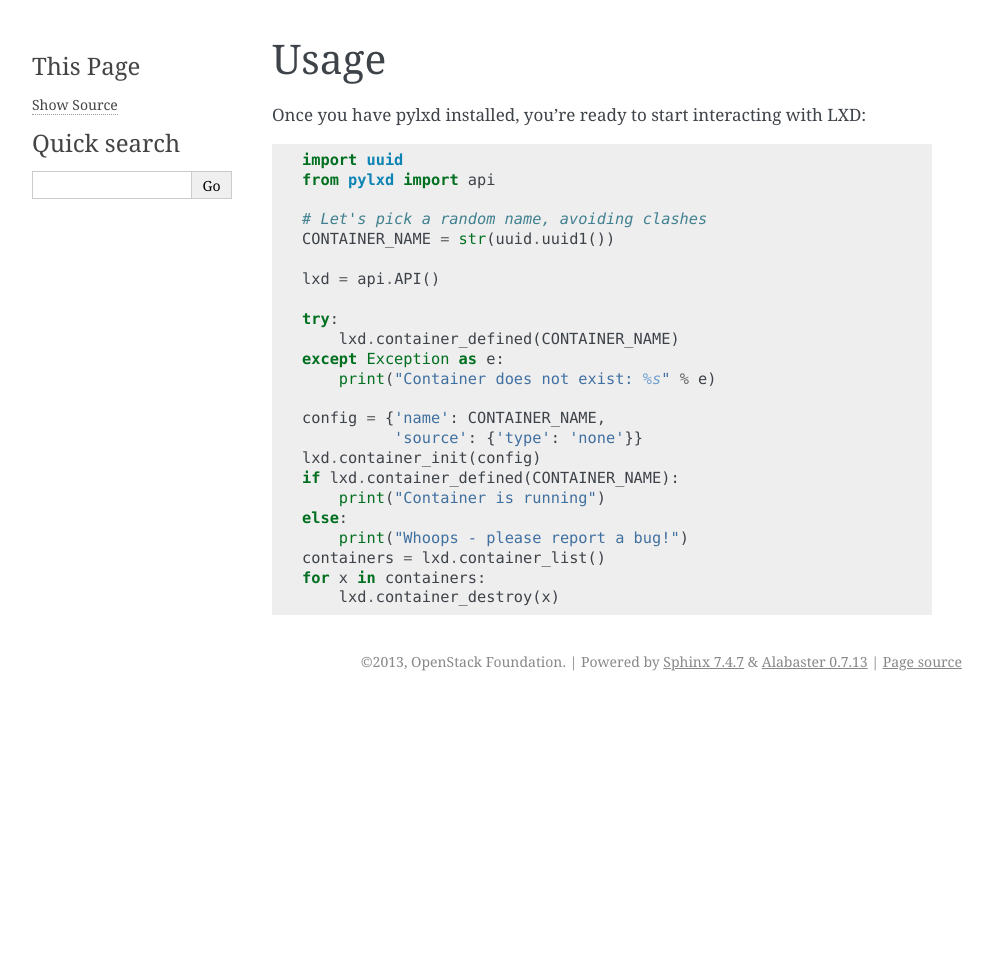
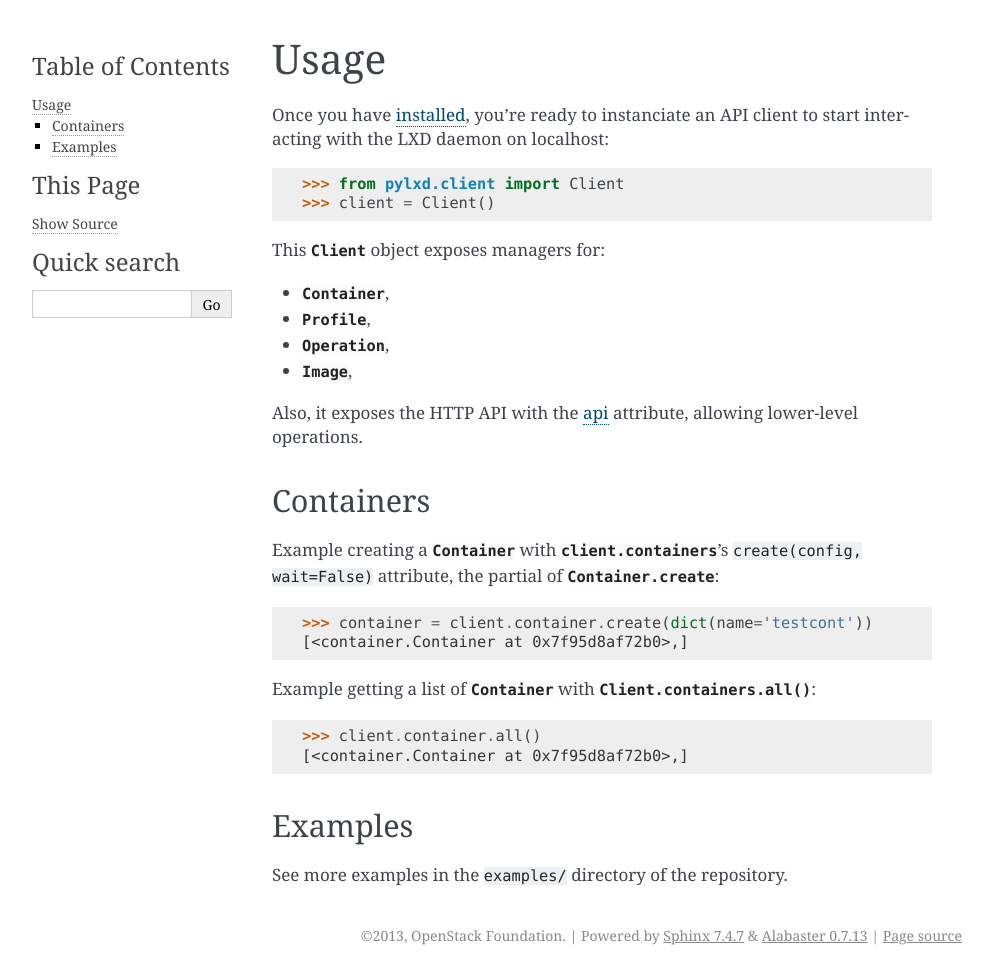
Before and after one commit to canonical/pylxd, a Sphinx documentation site: the page built from doc/source/usage.rst, in a window 1280 px wide. Shown: the whole page, without its empty margins (148-1141 px from the left). Built offline with Sphinx 7.4.7, drawn with Linux system fonts in a browser that asks for light colours; pages that are not in the unit, such as notebooks, are missing from menus; before the commit the page ends 900 px from its top, so only the background shows below that.

Commit message:
Documentation improvements

```diff
--- a/doc/source/usage.rst
+++ b/doc/source/usage.rst
@@ -2,30 +2,50 @@
 Usage
 =====
 
-Once you have pylxd installed, you're ready to start interacting with LXD:
+.. currentmodule:: pylxd
+
+Once you have :doc:`installed <installation>`, you're ready to
+instanciate an API client to start interacting with the LXD daemon on
+localhost:
 
 .. code-block:: python
 
-    import uuid
-    from pylxd import api
+    >>> from pylxd.client import Client
+    >>> client = Client()
 
-    # Let's pick a random name, avoiding clashes
-    CONTAINER_NAME = str(uuid.uuid1())
+This :class:`~client.Client` object exposes managers for:
 
-    lxd = api.API()
+- :class:`~container.Container`,
+- :class:`~profile.Profile`,
+- :class:`~operation.Operation`,
+- :class:`~image.Image`,
 
-    try:
-        lxd.container_defined(CONTAINER_NAME)
-    except Exception as e:
-        print("Container does not exist: %s" % e)
+Also, it exposes the HTTP API with the `api <api.html#Client.api>`_ attribute,
+allowing lower-level operations.
 
-    config = {'name': CONTAINER_NAME,
-              'source': {'type': 'none'}}
-    lxd.container_init(config)
-    if lxd.container_defined(CONTAINER_NAME):
-        print("Container is running")
-    else:
-        print("Whoops - please report a bug!")
-    containers = lxd.container_list()
-    for x in containers:
-        lxd.container_destroy(x)
+Containers
+==========
+
+Example creating a :class:`~container.Container` with
+:class:`client.containers <client.Client.Containers>`'s ``create(config,
+wait=False)``
+attribute, the partial of :meth:`Container.create
+<container.Container.create>`:
+
+.. code-block:: python
+
+    >>> container = client.container.create(dict(name='testcont'))
+    [<container.Container at 0x7f95d8af72b0>,]
+
+Example getting a list of :class:`~container.Container` with
+:meth:`Client.containers.all() <client.Client.Containers.all>`:
+
+.. code-block:: python
+
+    >>> client.container.all()
+    [<container.Container at 0x7f95d8af72b0>,]
+
+Examples
+========
+
+See more examples in the ``examples/`` directory of the repository.
```
Also changed, not shown: 1 other file.
